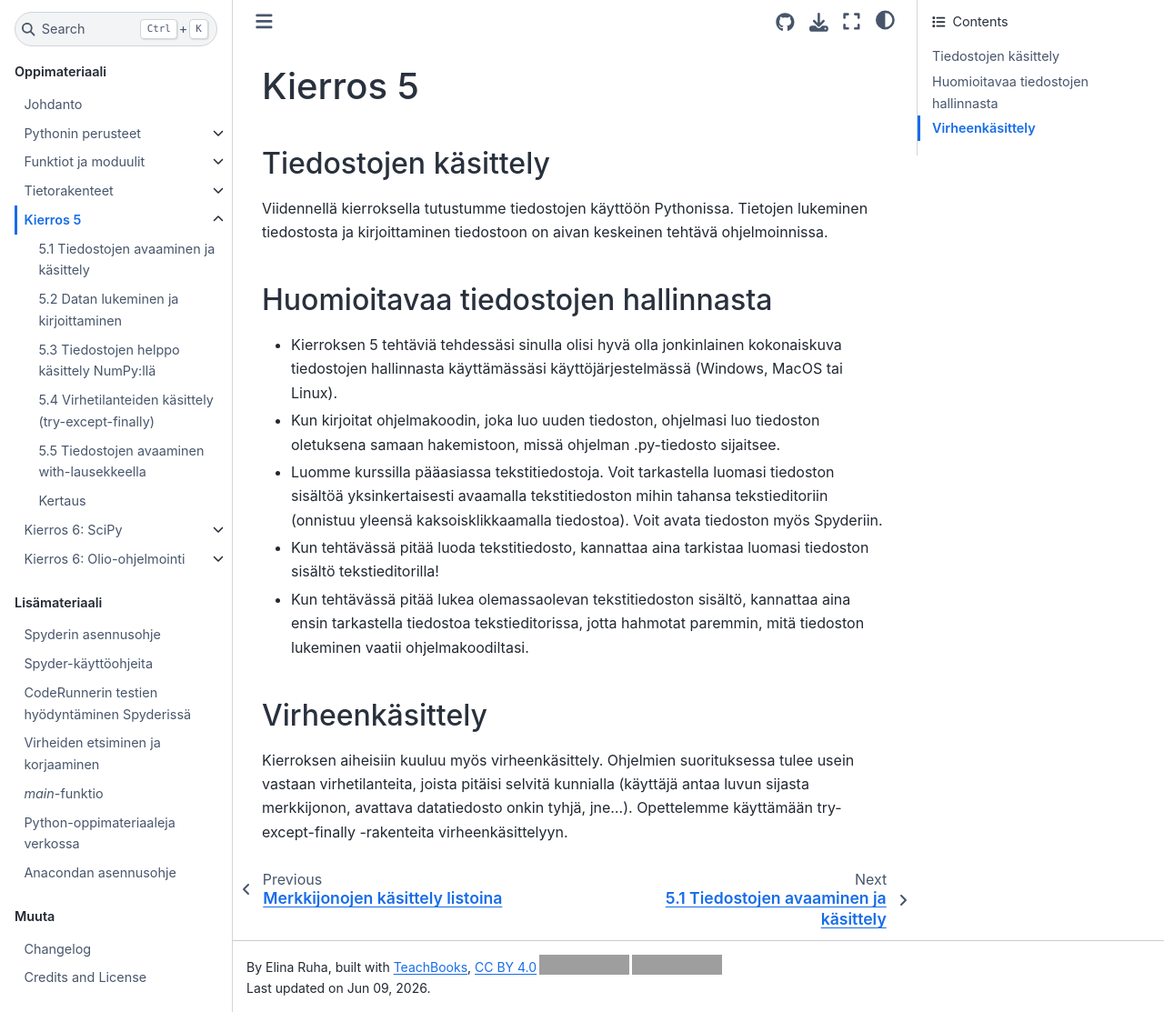
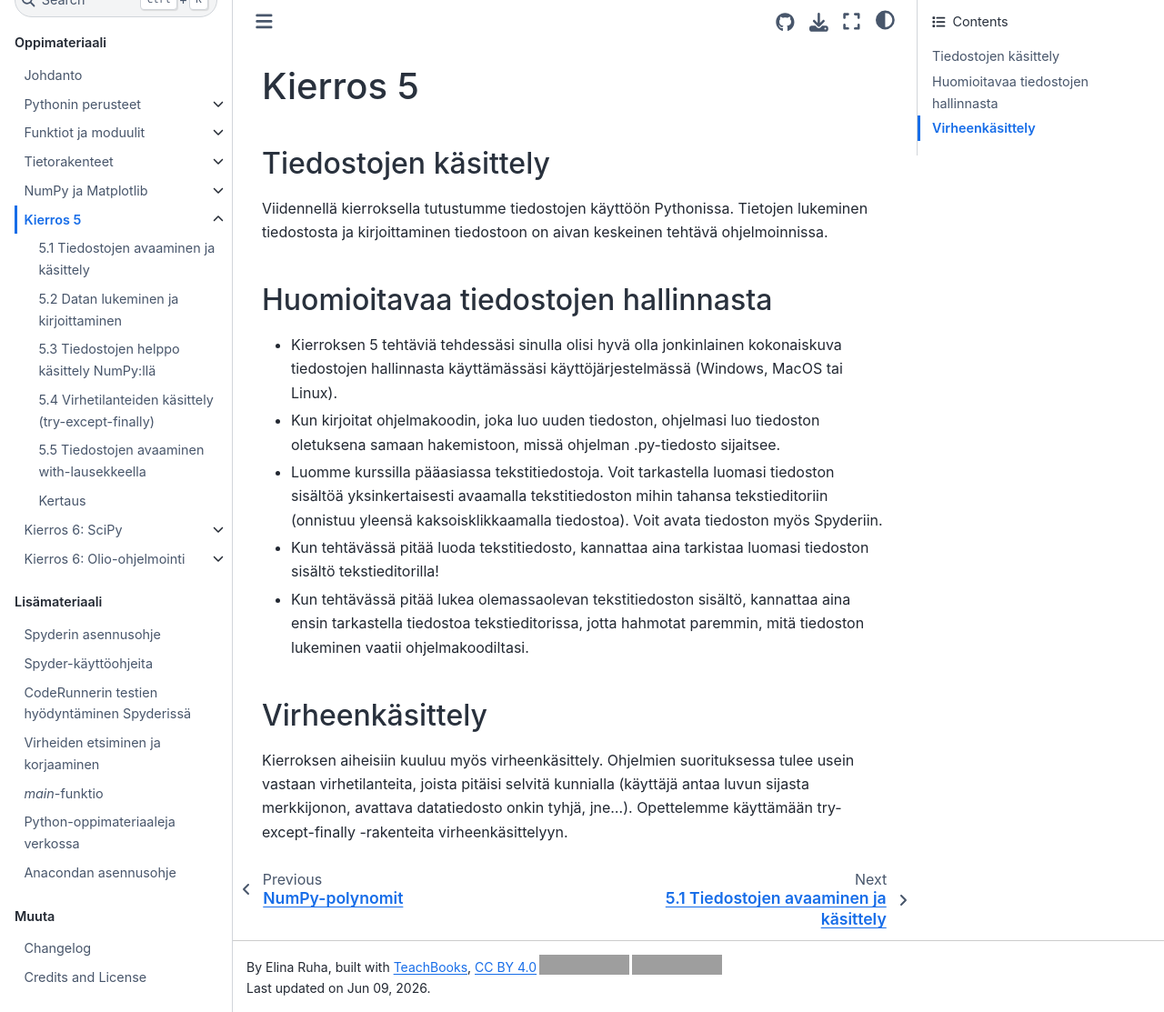
Before and after one commit to elina-ruha/CHEM-ohjelmointikurssikirja-test, a Jupyter Book: the page built from book/Kierros5/Kierros_5_intro.md, in a window 1280 px wide and 1113 px high. Shown: the whole window at 91% size. Built offline with Jupyter Book 1.0.4 settings and Sphinx 7.4.7 and the Sphinx Book theme 1.1.4, drawn with Linux system fonts in a browser that asks for light colours; pages that are not in the unit, such as notebooks, are missing from menus; comment, search, counter and statistics services are not loaded; some of the changed lines change nothing that is shown; grey boxes are pictures that could not be loaded.

Commit message:
Update _toc.yml

```diff
--- a/book/_toc.yml
+++ b/book/_toc.yml
@@ -42,18 +42,17 @@
       - file: tietorakenteet/sanakirjat.md
       - file: tietorakenteet/sisakkaiset.md
       - file: tietorakenteet/str_listana.md
-    - file: Kierros4/Kierros_4_intro.md
+    - file: numpy/numpy_intro.md
       sections:
-      - file: Kierros4/s4_1.md
-      - file: Kierros4/s4_2.md
-      - file: Kierros4/s4_3.md
-      - file: Kierros4/s4_4.md
-      - file: Kierros4/s4_5.md
-      - file: Kierros4/s4_6.md
-      - file: Kierros4/s4_7.md
-      - file: Kierros4/s4_8.md
-      - file: Kierros4/s4_9.md
-      - file: Kierros4/kertaus4.md
+      - file: numpy/numpykirjasto.md
+      - file: numpy/nparray.md
+      - file: numpy/siivuttaminen.md
+      - file: numpy/numpy_laskut.md
+      - file: numpy/np_math.md
+      - file: numpy/matplotlib.md
+      - file: numpy/pyplot.md
+      - file: numpy/maaritelmia.md
+      - file: numpy/polynomit.md
     - file: Kierros5/Kierros_5_intro.md
       sections:
       - file: Kierros5/s5_1.md
```
